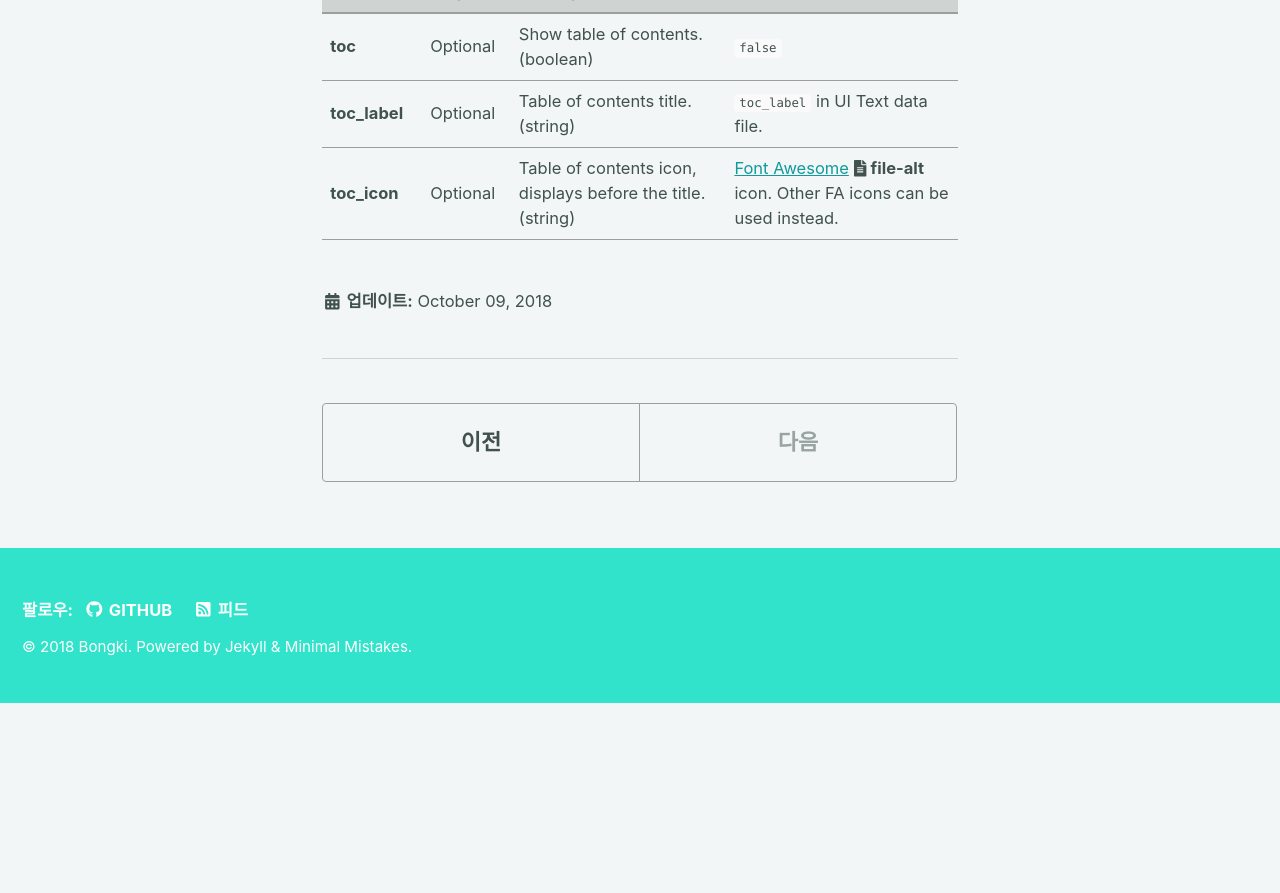
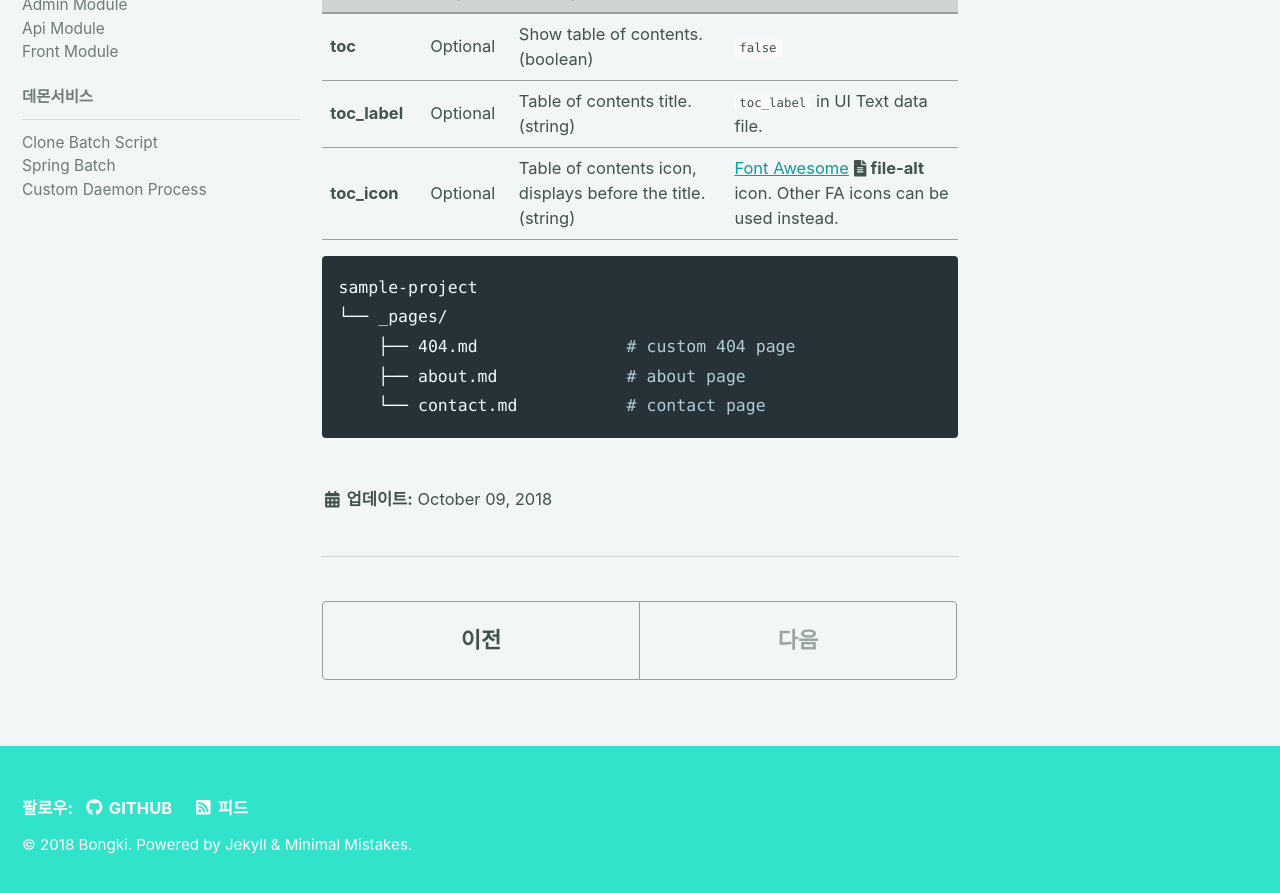
Before and after one commit to hsb0202/hsb0202.github.io, a Jekyll site: the page built from _prototype/02-prototype-arch.md, in a window 1280 px wide and 900 px high, scrolled down 656 px. Shown: the top 893 px of the window. Built offline with Jekyll 4.4.1, drawn with Linux system fonts in a browser that asks for light colours; nearby versions of some CDN libraries; before the commit the page ends 1359 px from its top, so only the background shows below that.

Commit message:
Update 02-prototype-arch.md

````diff
--- a/_prototype/02-prototype-arch.md
+++ b/_prototype/02-prototype-arch.md
@@ -18,3 +18,12 @@
 | **toc**     | Optional | Show table of contents. (boolean) | `false` |
 | **toc_label** | Optional | Table of contents title. (string) | `toc_label` in UI Text data file. |
 | **toc_icon**  | Optional | Table of contents icon, displays before the title. (string) | [Font Awesome](https://fontawesome.com/icons?d=gallery&s=solid&m=free) <i class="fas fa-file-alt"></i> **file-alt** icon. Other FA icons can be used instead. |
+
+
+```bash
+sample-project
+└── _pages/
+    ├── 404.md               # custom 404 page
+    ├── about.md             # about page
+    └── contact.md           # contact page
+```
````
